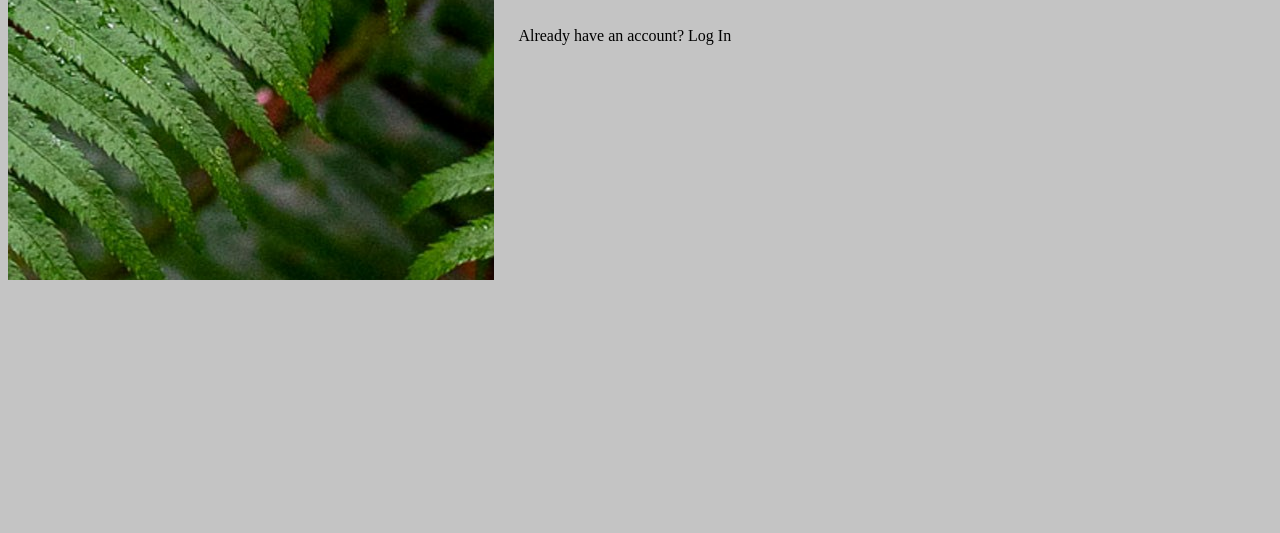
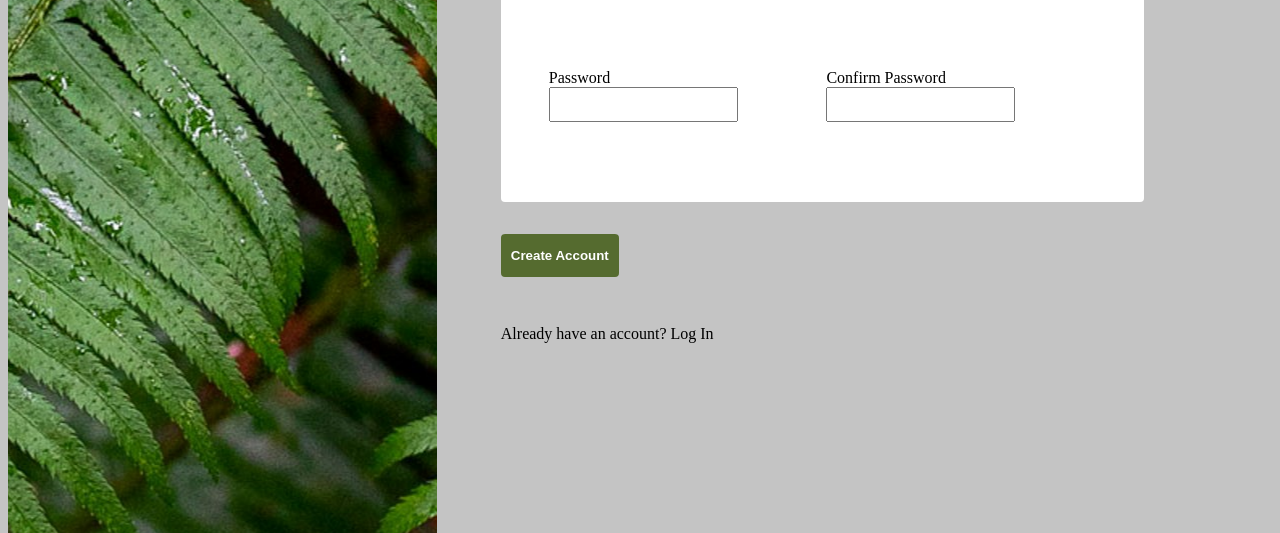
Before and after one commit to thabotwala/odin_form, a plain HTML site: page index.html in a window 1280 px wide. Shown: the part 528-1061 px from the top of the page. Before the commit the page ends 936 px from the top, so only its background shows below. Drawn offline with Linux system fonts and the light colour scheme.

Commit message:
Update app.css added extra padding on form.

```diff
--- a/app.css
+++ b/app.css
@@ -134,6 +134,9 @@
     display: block;
     text-shadow: none;
   }
+  input{
+    padding: 8px 4px;
+  }
   .hero{
     height: 100%;
     flex-basis: 60vw;
@@ -149,8 +152,11 @@
     padding: 48px;
     border-radius: 4px;
   }
+  .info-grid > div{
+    margin: 32px 0px;
+  }
   form{
-    padding: 64px 24px;
+    padding: 128px 128px 64px 64px;
     margin: none;
     height: auto;
   }
@@ -161,8 +167,14 @@
     align-items: center;
     width: 100%;
   }
+  .sidebar{
+    align-items: flex-start;
+    margin-top: 20%;
+  }
   .odin-logo{
     padding: 4px 8px;
+
+    background-color: rgba(0,0,0,0.5);
   }
 
 }
```
